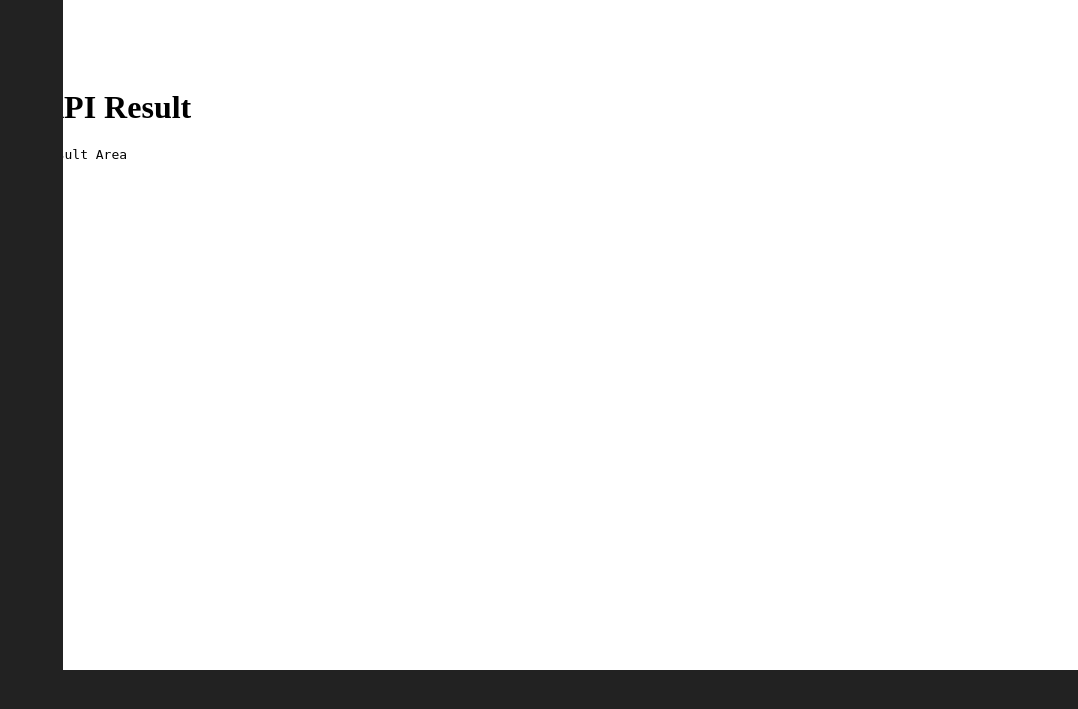
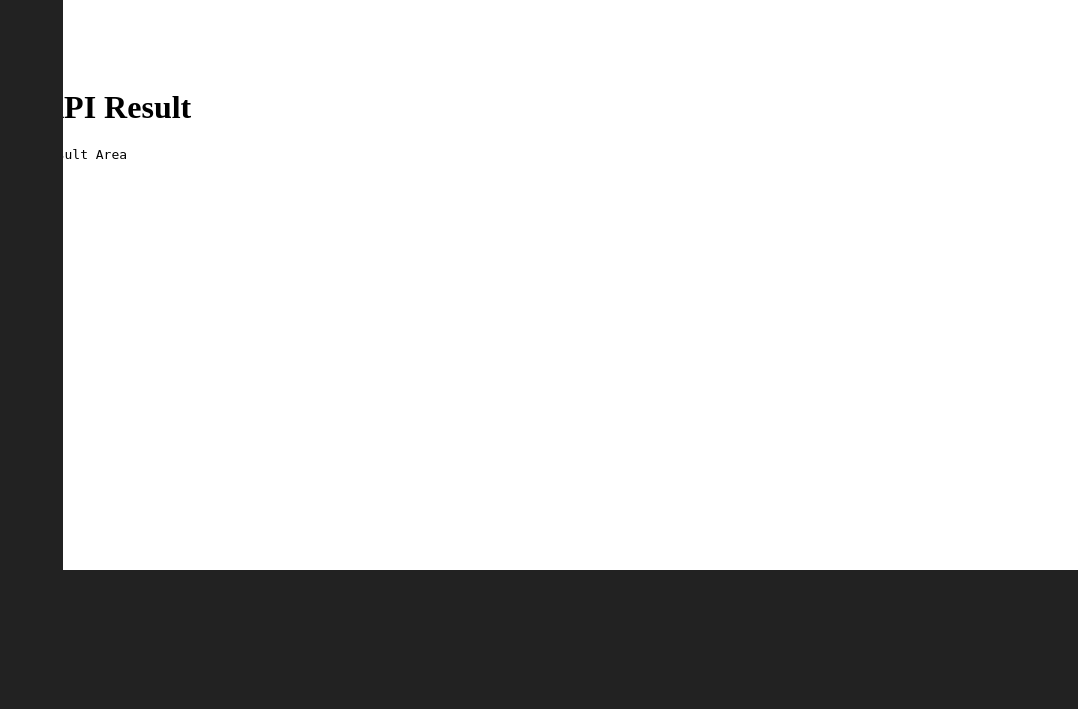
Before and after one commit to Kcrong/Panee_Shop, a Flask app: template app/api_explorer/templates/explorer.html in a window 1280 px wide. Shown: the part 72-781 px from the top of the page, without its empty margins (202-1280 px from the left). Run offline with Flask 2, Linux system fonts and the light colour scheme; the template is opened without the code that fills it, so the values that code supplies are empty.

Commit message:
Edit result card height

```diff
--- a/app/api_explorer/templates/explorer.html
+++ b/app/api_explorer/templates/explorer.html
@@ -104,7 +104,7 @@
                     <div class="col-lg-6">
                         <h1>API Result</h1>
 
-                        <pre readonly id="api_result" style="width: 100%; height: 500px" >
+                        <pre readonly id="api_result" style="width: 100%; height: 400px" >
 Result Area
                         </pre>
 
```
